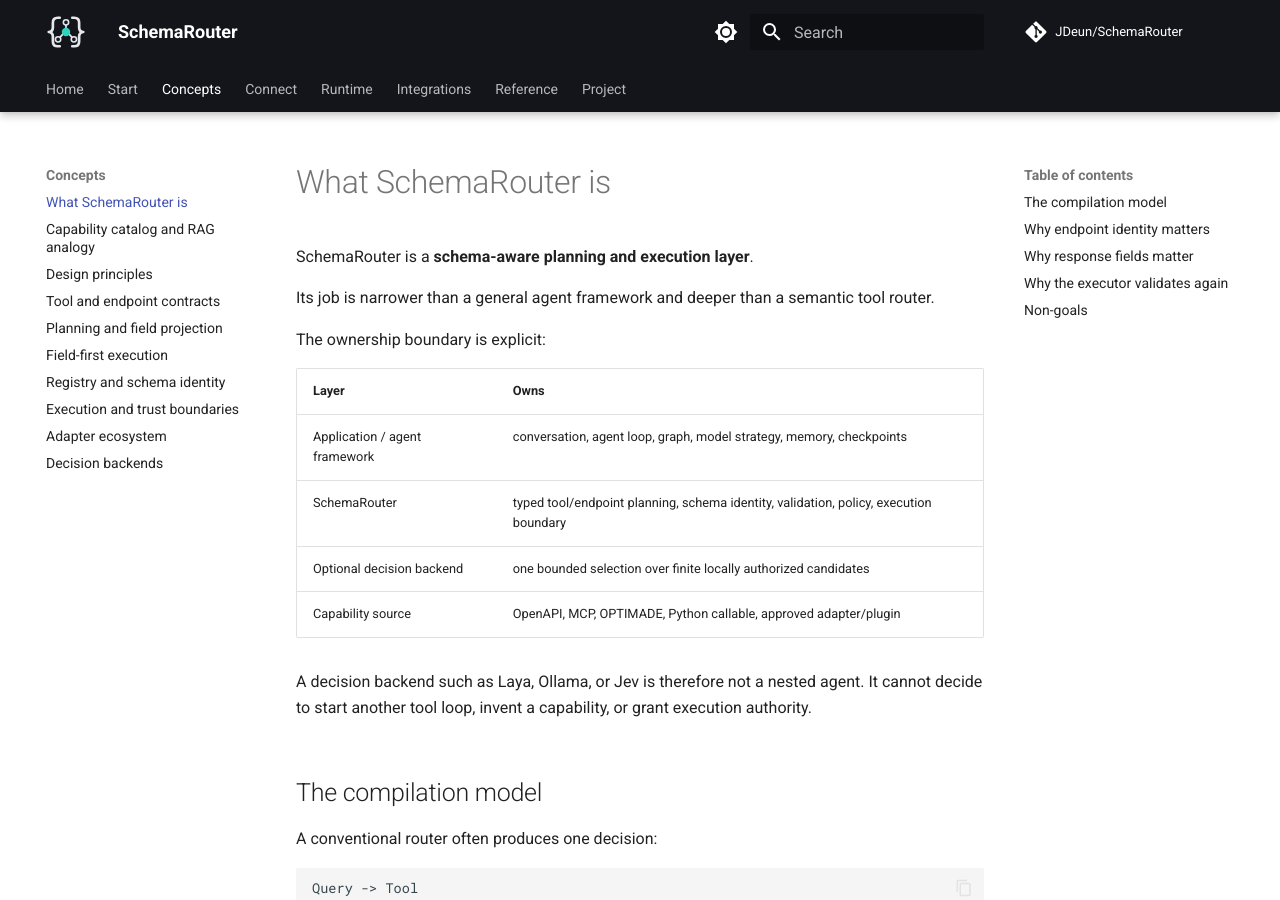
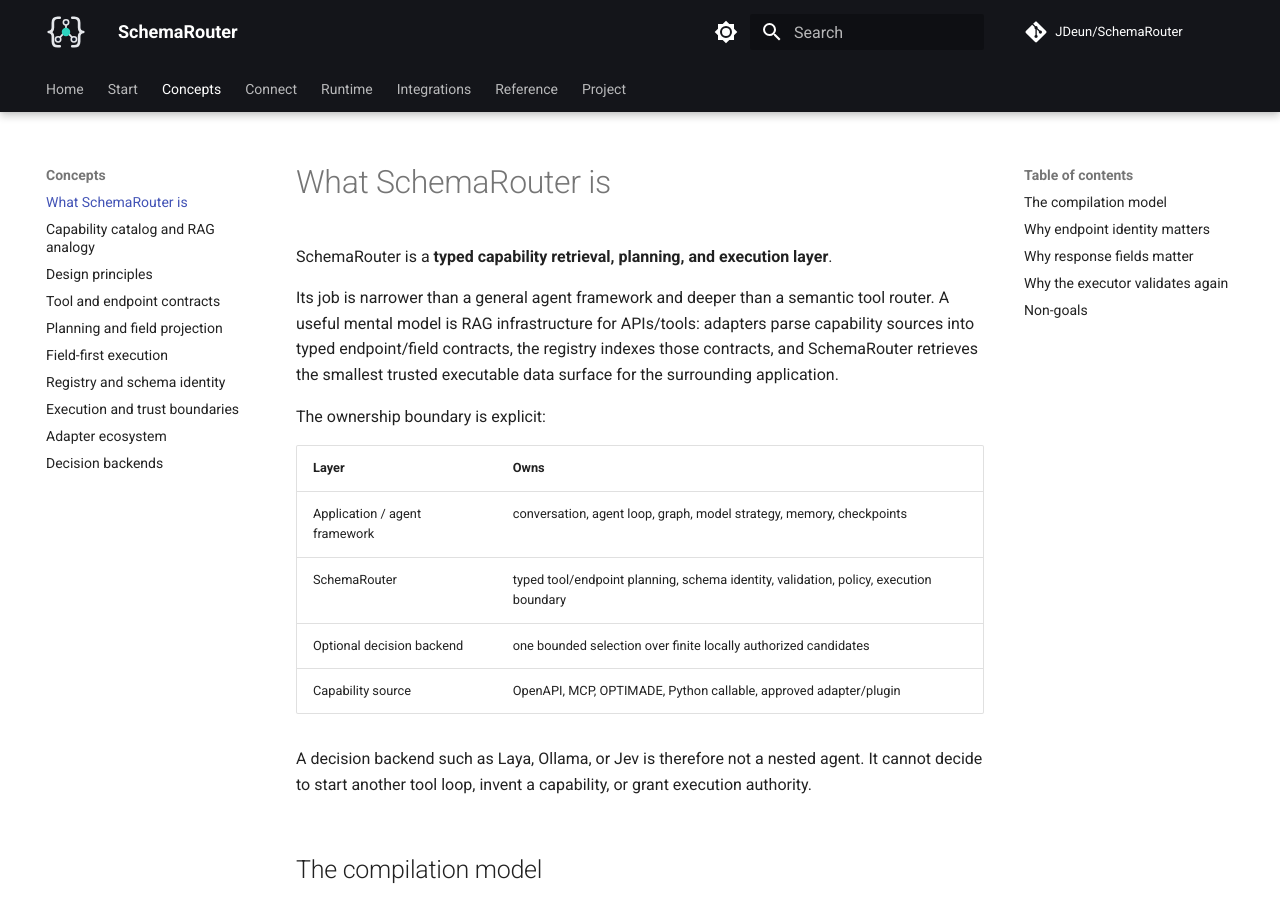
Before and after one commit to JDeun/SchemaRouter, an MkDocs documentation site: the page built from docs/concepts/schema-router.md, in a window 1280 px wide and 900 px high. Built offline with MkDocs 1.6.1 and Material for MkDocs 9.7.7, drawn with Linux system fonts in a browser that asks for light colours; comment, search, counter and statistics services are not loaded; some of the changed text lies outside the part shown.

Commit message:
docs: clarify capability retrieval ownership boundary

```diff
--- a/docs/concepts/schema-router.md
+++ b/docs/concepts/schema-router.md
@@ -1,8 +1,11 @@
 # What SchemaRouter is
 
-SchemaRouter is a **schema-aware planning and execution layer**.
+SchemaRouter is a **typed capability retrieval, planning, and execution layer**.
 
-Its job is narrower than a general agent framework and deeper than a semantic tool router.
+Its job is narrower than a general agent framework and deeper than a semantic tool router. A useful
+mental model is RAG infrastructure for APIs/tools: adapters parse capability sources into typed
+endpoint/field contracts, the registry indexes those contracts, and SchemaRouter retrieves the
+smallest trusted executable data surface for the surrounding application.
 
 The ownership boundary is explicit:
 
@@ -69,7 +72,8 @@
 Pruning too aggressively can also destroy recall. When field intent is genuinely ambiguous, the
 default planner prefers the declared field set rather than pretending one field is sufficient.
 
-See [Field-first execution](field-first-execution.md).
+See [Capability catalog and RAG analogy](capability-catalog.md) and
+[Field-first execution](field-first-execution.md).
 
 ## Why the executor validates again
 
```
